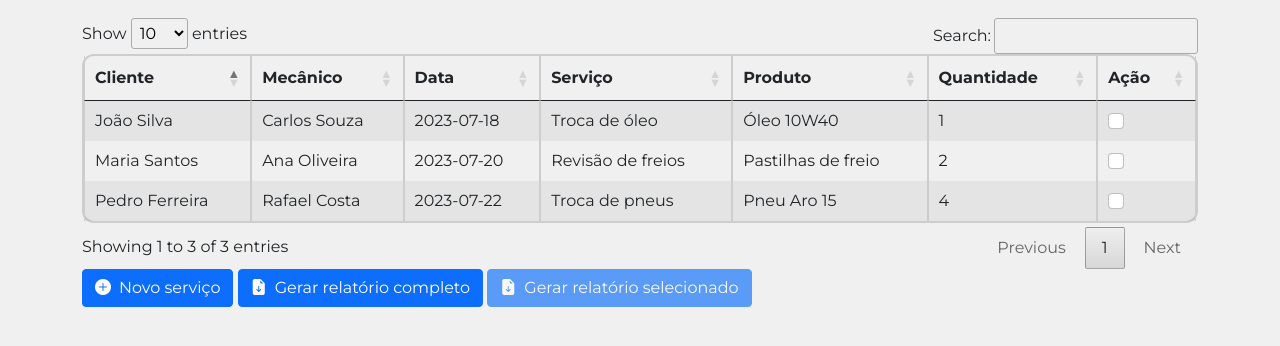
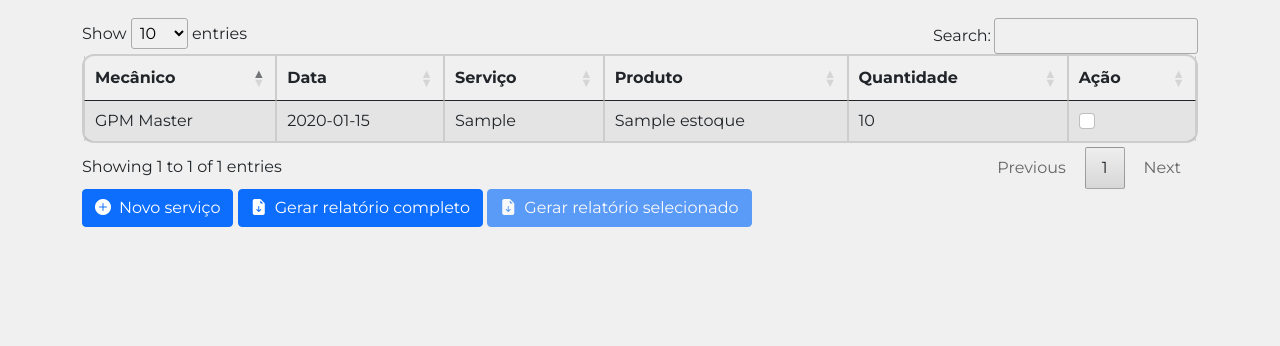
Before and after one commit to Pedro-HS-Rodrigues/GPM_Auto, a PHP site: page /servico.php in a window 1280 px wide. Shown: the part 78-424 px from the top of the page. Run offline with PHP 8.4, Linux system fonts and the light colour scheme; data comes from the database, SQL or seed files in the repository; tables that the repository leaves empty hold one stand-in row (values such as "Sample post"); some libraries are stand-ins or nearby versions.

Commit message:
Ponto a tabela de servicos para funcionar

```diff
--- /dev/null
+++ b/connection/connectServico.php
@@ -0,0 +1,82 @@
+<?php
+include_once '../connection/conect.php';
+
+$sql = "SELECT
+            m.nome AS Mecânico,
+            s.data AS Data,
+            s.servico AS Serviço,
+            e.nome_prod AS Produto,
+            s.quantidade_prod AS Quantidade
+        FROM servico s
+        LEFT JOIN usuario m ON s.mecanico = m.id
+        LEFT JOIN estoque e ON s.produto = e.id";
+
+$result = $conn->query($sql);
+if (!$result) {
+    die("Erro na consulta: " . $conn->error);
+}
+
+if ($result->num_rows > 0) {
+    $dadosDoBanco = [];
+    while ($row = $result->fetch_assoc()) {
+        $dadosDoBanco[] = $row;
+    }
+} else {
+    $dadosDoBanco = [];
+}
+
+if ($_SERVER['REQUEST_METHOD'] === 'POST') {
+    $mecanico = $_POST['mecanico'];
+    $data = $_POST['data'];
+    $servico = $_POST['servico'];
+    $produto = $_POST['produto'];
+    $quantidade = $_POST['quantidade'];
+
+    $sql = "INSERT INTO servico (mecanico, data, servico, produto, quantidade_prod) VALUES (?, ?, ?, ?, ?)";
+
+
+    if ($stmt = $conn->prepare($sql)) {
+        $stmt->bind_param("issii", $mecanico, $data, $servico, $produto, $quantidade);
+
+        if ($stmt->execute()) {
+            header("Location: ../pages/servico.php");
+            exit();
+        } else {
+
+            echo "Erro ao cadastrar o serviço: " . $stmt->error;
+        }
+
+        $stmt->close();
+    } else {
+        echo "Erro na preparação da declaração: " . $conn->error;
+    }
+}
+
+$sqlMecanicos = "SELECT id, nome FROM usuario WHERE nivel = 3";
+$resultMecanicos = $conn->query($sqlMecanicos);
+if (!$resultMecanicos) {
+    die("Erro na consulta de mecânicos: " . $conn->error);
+}
+$mecanicos = [];
+if ($resultMecanicos->num_rows > 0) {
+    while ($row = $resultMecanicos->fetch_assoc()) {
+        $mecanicos[] = $row;
+    }
+}
+
+$sqlProdutos = "SELECT id, nome_prod FROM estoque";
+$resultProdutos = $conn->query($sqlProdutos);
+if (!$resultProdutos) {
+    die("Erro na consulta de produtos: " . $conn->error);
+}
+$produtos = [];
+if ($resultProdutos->num_rows > 0) {
+    while ($row = $resultProdutos->fetch_assoc()) {
+        $produtos[] = $row;
+    }
+}
+
+$dadosDoBanco = $dadosDoBanco;
+
+$conn->close();
+?>
--- a/includes/modalCadastrarServico.php
+++ b/includes/modalCadastrarServico.php
@@ -1,53 +1,52 @@
-<div class="modal fade" id="modalCadastrarServico" tabindex="-1" aria-labelledby="modalCadastrarServico" aria-hidden="true">
+<!-- Modal para Cadastrar Serviço -->
+<?php
+include_once '../connection/connectServico.php';
+?>
+<!-- Modal para Cadastrar Serviço -->
+<div class="modal fade" id="modalCadastrarServico" tabindex="-1" aria-labelledby="modalCadastrarServicoLabel" aria-hidden="true">
     <div class="modal-dialog">
         <div class="modal-content">
             <div class="modal-header">
-        <h5 class="modal-title" id="modalCadastrarServicoTitle"><strong>Cadastrar novo serviço</strong></h5>
+                <h5 class="modal-title" id="modalCadastrarServicoLabel">Cadastrar Novo Serviço</h5>
                 <button type="button" class="btn-close" data-bs-dismiss="modal" aria-label="Close"></button>
             </div>
             <div class="modal-body">
-        <form>
-            <!--Selects estao com valores provisorios-->
+                <form id="formCadastrarServico" method="post" action="../connection/connectServico.php">
                     <div class="mb-3">
-            <label for="material-name" class="col-form-label">Cliente:</label>
-            <input type="text" class="form-control" id="material-name">
-          </div>
-          <div class="mb-3">
-            <label for="material-tipo" class="col-form-label">Mecânico:</label>
-            <select class="form-select" aria-label="Default select example">
+                        <label for="selectMecanico" class="form-label">Mecânico</label>
+                        <select id="selectMecanico" class="form-select" name="mecanico" required>
                         <option selected>Escolha o mecânico</option>
-                    <option value="1">Admin</option>
-                    <option value="2">Almoxarife</option>
-                    <option value="3">Vendedor/Mecânico</option>
+                            <?php foreach ($mecanicos as $mecanico): ?>
+
+                                <option value="<?php echo htmlspecialchars($mecanico['id']); ?>">
+                                    <?php echo htmlspecialchars($mecanico['nome']); ?>
+                                </option>
+                            <?php endforeach; ?>
                         </select>
                     </div>
                     <div class="mb-3">
-            <label for="material-quantidade" class="col-form-label">Serviço:</label>
-            <input type="text" class="form-control" id="material-quantidade">
+                        <label for="selectServico" class="form-label">Serviço</label>
+                        <input type="text" class="form-control" id="selectServico" name="servico" required>
                     </div>
                     <div class="mb-3">
-            <label for="material-quantidade" class="col-form-label">Produto:</label>
-            <select class="form-select" aria-label="Default select example">
+                        <label for="selectProduto" class="form-label">Produto</label>
+                        <select id="selectProduto" class="form-select" name="produto" required>
                           <option selected>Escolha o produto</option>
-                    <option value="1">Admin</option>
-                    <option value="2">Almoxarife</option>
-                    <option value="3">Vendedor/Mecânico</option>
+                            <?php foreach ($produtos as $produto): ?>
+
+                                <option value="<?php echo htmlspecialchars($produto['id']); ?>">
+                                    <?php echo htmlspecialchars($produto['nome_prod']); ?>
+                                </option>
+                            <?php endforeach; ?>
                         </select>
                     </div>
                     <div class="mb-3">
-            <label for="material-quantidade" class="col-form-label">Quantidade:</label>
-            <input type="number" class="form-control" id="material-quantidade">
+                        <label for="quantidadeProduto" class="form-label">Quantidade</label>
+                        <input type="number" class="form-control" id="quantidadeProduto" name="quantidade" min="1" required>
                     </div>
+                    <button type="submit" class="btn btn-primary">Cadastrar</button>
                 </form>
-      </div>
-      <div class="modal-footer">
-        <button type="button" class="btn btn-secondary" data-bs-dismiss="modal">Fechar</button>
-        <button type="button" class="btn btn-primary">Cadastrar</button>
             </div>
         </div>
     </div>
 </div>
-
-<script>
-
-</script>
--- a/includes/modalEntrada.php
+++ b/includes/modalEntrada.php
@@ -1,4 +1,3 @@
-<!-- Modal Entrada -->
 <div class="modal fade" id="modalEntrada" tabindex="-1" aria-labelledby="modalEntrada" aria-hidden="true">
     <div class="modal-dialog">
         <div class="modal-content">
--- a/pages/cadastro.php
+++ b/pages/cadastro.php
@@ -53,7 +53,8 @@ include_once '../connection/connectCadastro.php';
                             <option selected>Escolha o nível de usuário</option>
                             <option value="1">Admin</option>
                             <option value="2">Almoxarife</option>
-                            <option value="3">Vendedor/Mecânico</option>
+                            <option value="3">Mecânico</option>
+                            <option value="4">Vendedor</option>
                         </select>
                     </div>
                     <div class="mb-3">
--- a/pages/servico.php
+++ b/pages/servico.php
@@ -1,48 +1,28 @@
+<?php
+session_start();
+include_once '../connection/connectServico.php';
+?>
+
 <!DOCTYPE html>
 <html lang="pt-br">
-
 <head>
     <meta charset="UTF-8">
     <meta name="viewport" content="width=device-width, initial-scale=1.0">
     <title>GPM Auto</title>
-
     <link rel="icon" href="../assets/img/logo.svg" type="image/x-icon">
-
-    <!-- Adicionando o BootStrap 5 -->
     <link href="https://cdn.jsdelivr.net/npm/bootstrap@5.0.2/dist/css/bootstrap.min.css" rel="stylesheet">
-
-    <!-- Adicionando a fonte do projeto -->
     <link rel="preconnect" href="https://fonts.googleapis.com">
     <link rel="preconnect" href="https://fonts.gstatic.com" crossorigin>
     <link href="https://fonts.googleapis.com/css2?family=Montserrat:ital,wght@0,100..900;1,100..900&display=swap" rel="stylesheet">
-
-    <!-- Adicionando a folha de estilo do projeto -->
     <link rel="stylesheet" href="../assets/css/style.css">
-
-    <!-- Adicionando os ícones do projeto -->
     <link rel="stylesheet" href="https://cdnjs.cloudflare.com/ajax/libs/font-awesome/6.0.0-beta3/css/all.min.css" integrity="sha384-k6RqeWeci5ZR/Lv4MR0sA0FfDOMc6gYen6f3u3GpXQqIzRfl1w1vQJtVj7w2bM2X" crossorigin="anonymous">
-
-    <!-- DataTables -->
-    <!-- Inclua jQuery -->
     <script src="https://code.jquery.com/jquery-3.6.0.min.js"></script>
-
-    <!-- Inclua o CSS do DataTables -->
     <link rel="stylesheet" type="text/css" href="https://cdn.datatables.net/1.11.4/css/jquery.dataTables.css">
-
-    <!-- Inclua o JavaScript do DataTables -->
     <script type="text/javascript" charset="utf8" src="https://cdn.datatables.net/1.11.4/js/jquery.dataTables.js"></script>
-
-    <!-- Inclua o arquivo de tradução para português -->
     <script type="text/javascript" src="https://cdn.datatables.net/plug-ins/1.10.25/i18n/Portuguese-Brasil.json"></script>
-
-    <!-- Inclua o Bootstrap Bundle para modal e outros componentes -->
     <script src="https://cdn.jsdelivr.net/npm/bootstrap@5.0.2/dist/js/bootstrap.bundle.min.js"></script>
-
-    <!-- Bootstrap Font Icon CSS -->
     <link rel="stylesheet" href="https://cdn.jsdelivr.net/npm/bootstrap-icons@1.5.0/font/bootstrap-icons.css">
-
 </head>
-
 <body>
     <?php $currentPage = basename($_SERVER['PHP_SELF'], ".php") ?>
     <?php include_once '../includes/navbar.php'; ?>
@@ -51,12 +31,10 @@
     <?php include_once '../includes/modalCadastrarServico.php'; ?>
 
     <div class="container" id="materiais-table">
-        <div class=" ">
         <div class="table-container">
             <table id="materiais" class="table table-striped table-bordered">
                 <thead>
                     <tr>
-                            <th>Cliente</th>
                         <th>Mecânico</th>
                         <th>Data</th>
                         <th>Serviço</th>
@@ -66,30 +44,20 @@
                     </tr>
                 </thead>
                 <tbody>
-                        <?php
-                        $dadosDoBanco = array(
-                            array("Cliente" => "João Silva", "Mecânico" => "Carlos Souza", "Data" => "2023-07-18", "Serviço" => "Troca de óleo", "Produto" => "Óleo 10W40", "Quantidade" => "1"),
-                            array("Cliente" => "Maria Santos", "Mecânico" => "Ana Oliveira", "Data" => "2023-07-20", "Serviço" => "Revisão de freios", "Produto" => "Pastilhas de freio", "Quantidade" => "2"),
-                            array("Cliente" => "Pedro Ferreira", "Mecânico" => "Rafael Costa", "Data" => "2023-07-22", "Serviço" => "Troca de pneus", "Produto" => "Pneu Aro 15", "Quantidade" => "4"),
-                        );
-
-                        foreach ($dadosDoBanco as $row) {
-                            echo "<tr>";
-                            echo "<td>" . $row['Cliente'] . "</td>";
-                            echo "<td>" . $row['Mecânico'] . "</td>";
-                            echo "<td>" . $row['Data'] . "</td>";
-                            echo "<td>" . $row['Serviço'] . "</td>";
-                            echo "<td>" . $row['Produto'] . "</td>";
-                            echo "<td>" . $row['Quantidade'] . "</td>";
-                            echo "<td>";
-                            echo "<input type='checkbox' class='form-check-input' />";
-                            echo "</td>";
-                            echo "</tr>";
-                        }
-                        ?>
+                    <?php foreach ($dadosDoBanco as $row): ?>
+                        <tr>
+                            <td><?php echo htmlspecialchars($row['Mecânico']); ?></td>
+                            <td><?php echo htmlspecialchars($row['Data']); ?></td>
+                            <td><?php echo htmlspecialchars($row['Serviço']); ?></td>
+                            <td><?php echo htmlspecialchars($row['Produto']); ?></td>
+                            <td><?php echo htmlspecialchars($row['Quantidade']); ?></td>
+                            <td>
+                                <input type='checkbox' class='form-check-input' />
+                            </td>
+                        </tr>
+                    <?php endforeach; ?>
                 </tbody>
             </table>
-            </div>
         </div>
         <button onclick="abrirModalCadastrarServico()" class="btn btn-primary" id="novo-servico"><i class="bi bi-plus-circle-fill me-2"></i>Novo serviço</button>
         <button onclick="abrirModalCompleto()" class="btn btn-primary" id="relatorio-completo"><i class="bi bi-file-earmark-arrow-down-fill me-2"></i>Gerar relatório completo</button>
@@ -106,7 +74,6 @@
 
                 $('#materiais tbody tr').each(function () {
                     if ($(this).find('input[type="checkbox"]').prop('checked')) {
-                        var cliente = $(this).find('td:eq(0)').text();
                         var mecanico = $(this).find('td:eq(1)').text();
                         var data = $(this).find('td:eq(2)').text();
                         var servico = $(this).find('td:eq(3)').text();
@@ -114,7 +81,6 @@
                         var quantidade = $(this).find('td:eq(5)').text();
 
                         modalBody.append(
-                            '<p><strong>Cliente:</strong> ' + cliente + '</p>' +
                             '<p><strong>Mecânico:</strong> ' + mecanico + '</p>' +
                             '<p><strong>Data:</strong> ' + data + '</p>' +
                             '<p><strong>Serviço:</strong> ' + servico + '</p>' +
@@ -135,9 +101,6 @@
         function abrirModalCadastrarServico() {
             new bootstrap.Modal(document.getElementById('modalCadastrarServico')).show();
         }
-
-
     </script>
 </body>
-
 </html>
```
Also changed, not shown: connection/connectSelects.php (added, +23 -0 lines). Lines whose indentation alone changed are shown as unchanged.
